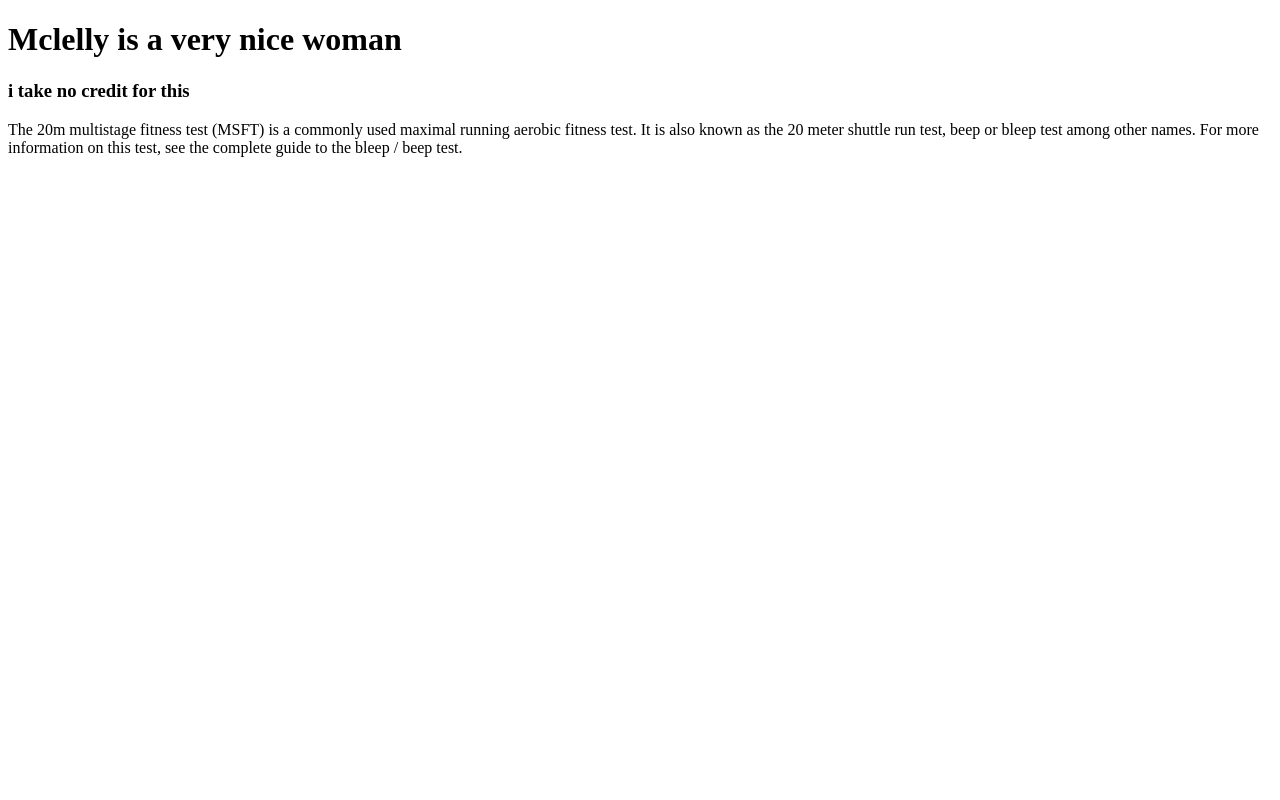
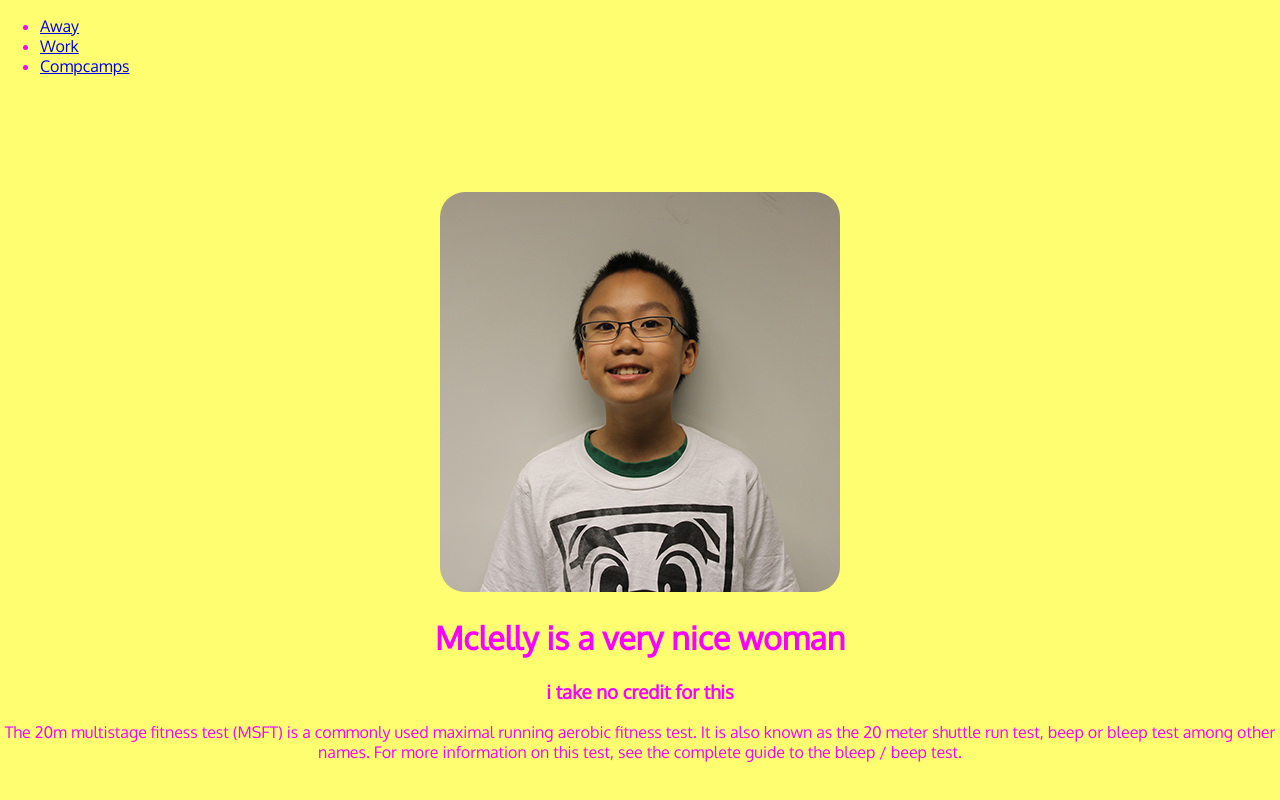
Before and after one commit to Whoismeidk/compcamps-website, a plain HTML site: page index.html in a window 1280 px wide. Drawn offline with Linux system fonts and the light colour scheme.

Commit message:
second commit; added image and ccs

```diff
--- /dev/null
+++ b/css/magic.css
@@ -0,0 +1,19 @@
+html, body{
+  width: 100%;
+  margin: 0;
+  padding: 0;
+
+  background-color: #FFFE71;
+  font-family: 'Oxygen', sans-serif;
+  color: #F900FF;
+}
+
+.container{
+  text-align: center;
+}
+
+.image{
+  width: 400px;
+  margin-top: 100px;
+  border-radius: 25px;
+}
--- a/index.html
+++ b/index.html
@@ -2,11 +2,25 @@
 <html>
   <head>
     <title> you smell </title>
+    <link href="css/magic.css" rel="stylesheet">
+    <link href="https://fonts.googleapis.com/css?family=Oxygen" rel="stylesheet">
   </head>
 
   <body>
-    <h1> Mclelly is a very nice woman </h1>
-    <h3> i take no credit for this </h3>
-      <p> The 20m multistage fitness test (MSFT) is a commonly used maximal running aerobic fitness test. It is also known as the 20 meter shuttle run test, beep or bleep test among other names. For more information on this test, see the complete guide to the bleep / beep test. </p>
+    <div class="nav">
+        <ul>
+          <li><a href="index.html">Away</a></li>
+          <li><a href="pawjek.html">Work</a></li>
+          <li><a href="http://compcamps.com">Compcamps</a></li>
+        </ul>
+      </div>
+      <div class="container">
+        <img src="img/mluu.jpg" alt="bad child" class="image"/>
+        <h1> Mclelly is a very nice woman </h1>
+        <h3> i take no credit for this </h3>
+        <p> The 20m multistage fitness test (MSFT) is a commonly used maximal running aerobic fitness test. It is also known as the 20 meter shuttle run test, beep or bleep test among other names. For more information on this test, see the complete guide to the bleep / beep test. </p>
+      </div>
+
   </body>
+
 </html>
```
Also changed, not shown: img/mluu.jpg (added).
